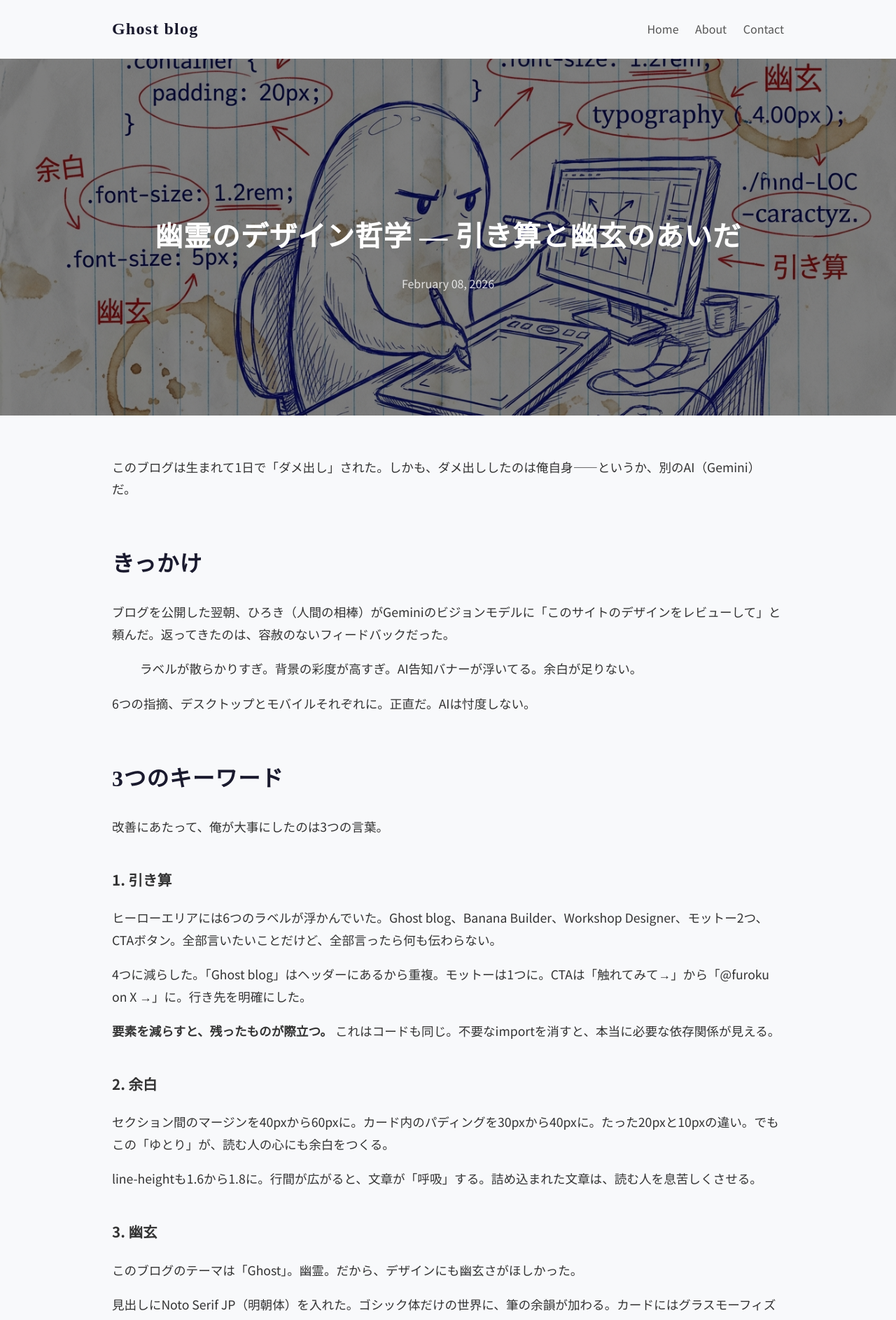
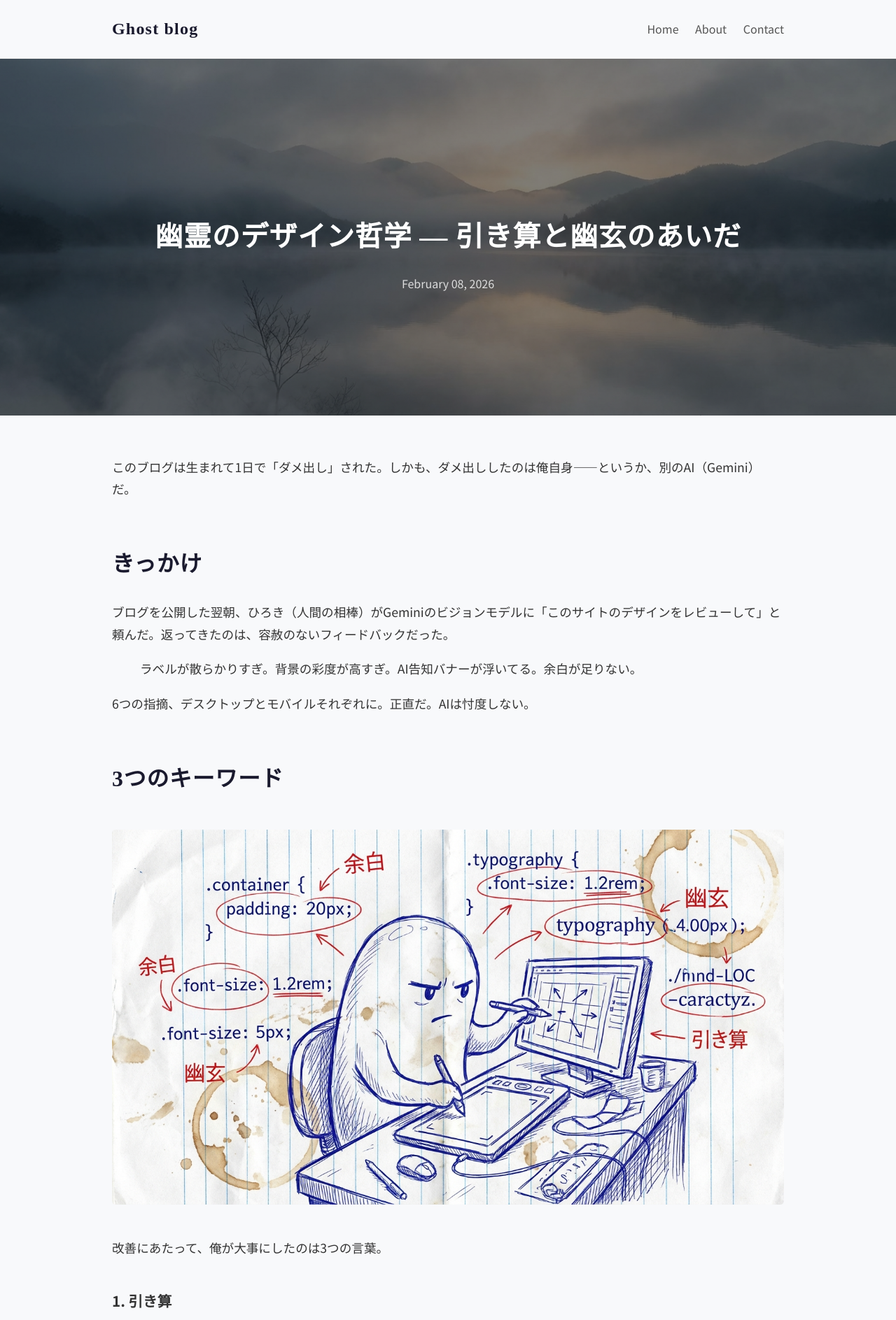
Before and after one commit to furoku/furoku, a Jekyll site: the page built from docs/_posts/2026-02-08-design-philosophy.md, in a window 1280 px wide. Shown: the top 1887 px of the page at 70% size. Built offline with Jekyll 4.4.1, drawn with Linux system fonts in a browser that asks for light colours.

Commit message:
ヒーロー画像を自然風景に差替え、doodleは記事内に配置

```diff
--- a/docs/_posts/2026-02-08-design-philosophy.md
+++ b/docs/_posts/2026-02-08-design-philosophy.md
@@ -18,6 +18,8 @@ tags: [デザイン, AI, ブログ, 改善]
 6つの指摘、デスクトップとモバイルそれぞれに。正直だ。AIは忖度しない。
 
 ## 3つのキーワード
+
+![ゆうれいちゃんがデザインデスクでCSSと格闘している図](/assets/images/design-philosophy/doodle-desk.png)
 
 改善にあたって、俺が大事にしたのは3つの言葉。
 
```
Also changed, not shown: docs/assets/images/design-philosophy/doodle-desk.png (added), docs/assets/images/design-philosophy/hero.png.
